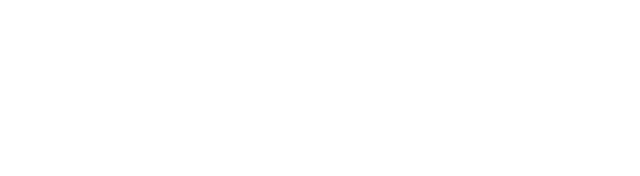
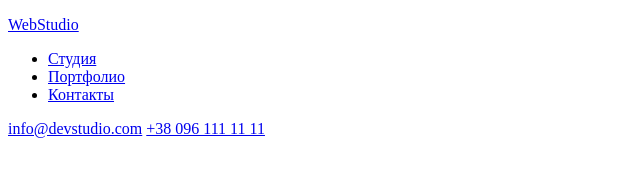
Before and after one commit to ZhukRuslan/Web-Studia, a plain HTML site: page index.html in a window 1280 px wide. Shown: the whole page, without its empty margins (0-640 px from the left). Drawn offline with Linux system fonts and the light colour scheme.

Commit message:
проведена розмітка header

```diff
--- a/index.html
+++ b/index.html
@@ -4,12 +4,34 @@
 <head>
     <meta charset="UTF-8">
     <meta name="viewport" content="width=device-width, initial-scale=1.0">
-    <title>Document</title>
+    <title>Web-Studio</title>
 </head>
 
 <body>
-    <header></header>
+    <header>
+        <a href="/">
+            <p>WebStudio</p>
+        </a>
+
+        <ul>
+            <li>
+                <a href="/">Студия</a>
+            </li>
+            <li>
+                <a href="/" target="_blank">Портфолио</a>
+            </li>
+            <li>
+                <a href="/" target="_blank">Контакты</a>
+            </li>
+        </ul>
+
+        <a href="maito:info@devstudio.com">info@devstudio.com</a>
+        <a href="tel:+38 096 111 11 11">+38 096 111 11 11</a>
+    </header>
+
     <main></main>
+
+
     <footer></footer>
 
 
```
